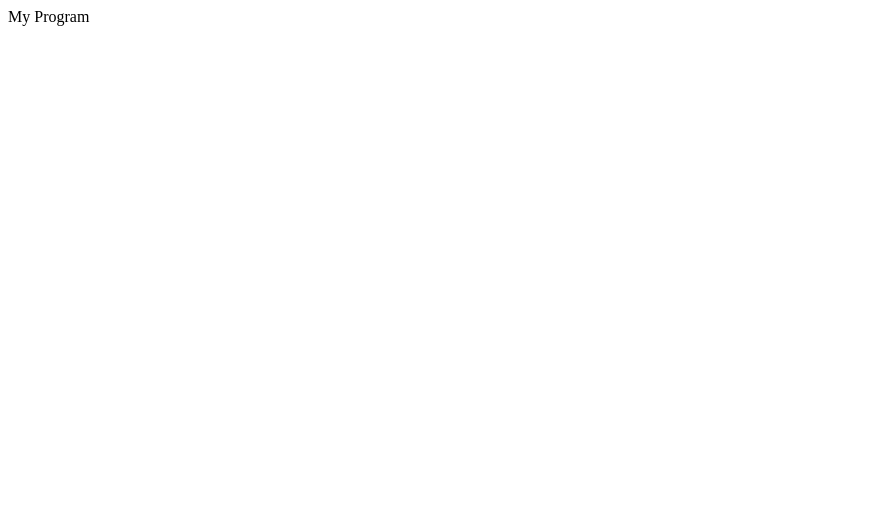
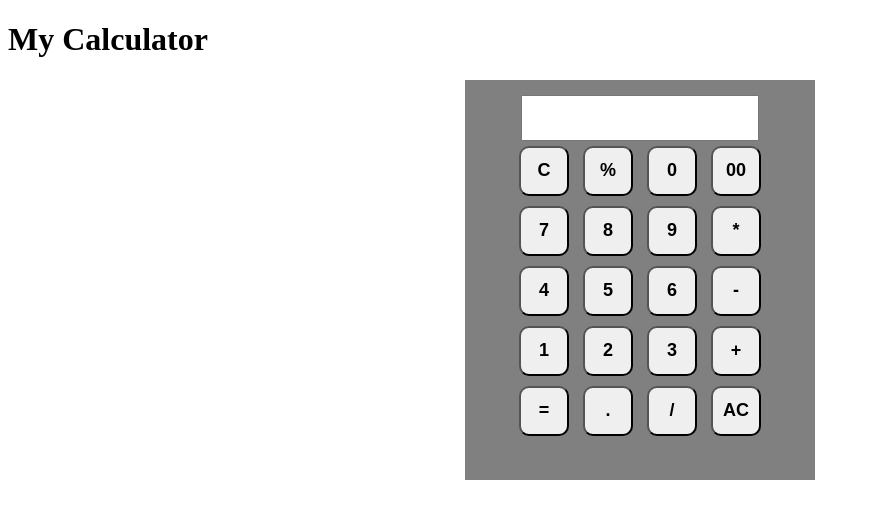
Before and after one commit to Mochisatr12/-Tower, a plain HTML site: page index.html in a window 1280 px wide. Shown: the whole page, without its empty margins (0-870 px from the left). Drawn offline with Linux system fonts and the light colour scheme.

Commit message:
Update index.html

```diff
--- a/index.html
+++ b/index.html
@@ -1,12 +1,96 @@
 <!DOCTYPE html>
 <html lang="en">
+
 <head>
     <meta charset="UTF-8">
     <meta http-equiv="X-UA-Compatible" content="IE=edge">
     <meta name="viewport" content="width=device-width, initial-scale=1.0">
     <title>Document</title>
+    <style>
+        .cal{
+            height: 400px;
+            width: 350px;
+            background-color: gray;
+            margin: auto;
+        }
+        .row{
+            text-align: center;
+        }
+        .btn {
+            height: 50px;
+            width: 50px;
+            margin: 5px;
+            border-radius: 10px;
+            font-size: large;
+            font-weight: bolder;
+        }
+        .input{
+            height: 40px;
+            width: 230px;
+            font-size: large;
+            font-weight:bolder;
+            margin-top: 15px;
+        }
+    </style>
 </head>
+
 <body>
-    My Program
+    <h1>My Calculator</h1>
+    <div class="cal">
+        <div class="row">
+            <input type="text" class="input">
+        </div>
+        <div class="row">
+            <button class="btn">C</button>
+            <button class="btn">%</button>
+            <button class="btn">0</button>
+            <button class="btn">00</button>
+        </div>
+        <div class="row">
+            <button class="btn">7</button>
+            <button class="btn">8</button>
+            <button class="btn">9</button>
+            <button class="btn">*</button>
+        </div>
+        <div class="row">
+            <button class="btn">4</button>
+            <button class="btn">5</button>
+            <button class="btn">6</button>
+            <button class="btn">-</button>
+        </div>
+        <div class="row">
+            <button class="btn">1</button>
+            <button class="btn">2</button>
+            <button class="btn">3</button>
+            <button class="btn">+</button>
+        </div>
+        <div class="row">
+            <button class="btn">=</button>
+            <button class="btn">.</button>
+            <button class="btn">/</button>
+            <button class="btn">AC</button>
+        </div>
+    </div>
 </body>
+<script>
+    let string = "";
+    let buttons = document.querySelectorAll('.btn');
+    Array.from(buttons).forEach((btn) => {
+        btn.addEventListener('click', (e) => {
+            if (e.target.innerHTML=='=') {
+                string=eval(string);
+                document.querySelector('input').value = string;
+            }
+            else if (e.target.innerHTML=='C') {
+                string= "";
+                document.querySelector('input').value = string;
+            }
+            else {
+            string = string + e.target.innerHTML;
+            document.querySelector('input').value = string;
+            }
+        })
+    })
+</script>
+
 </html>
```
